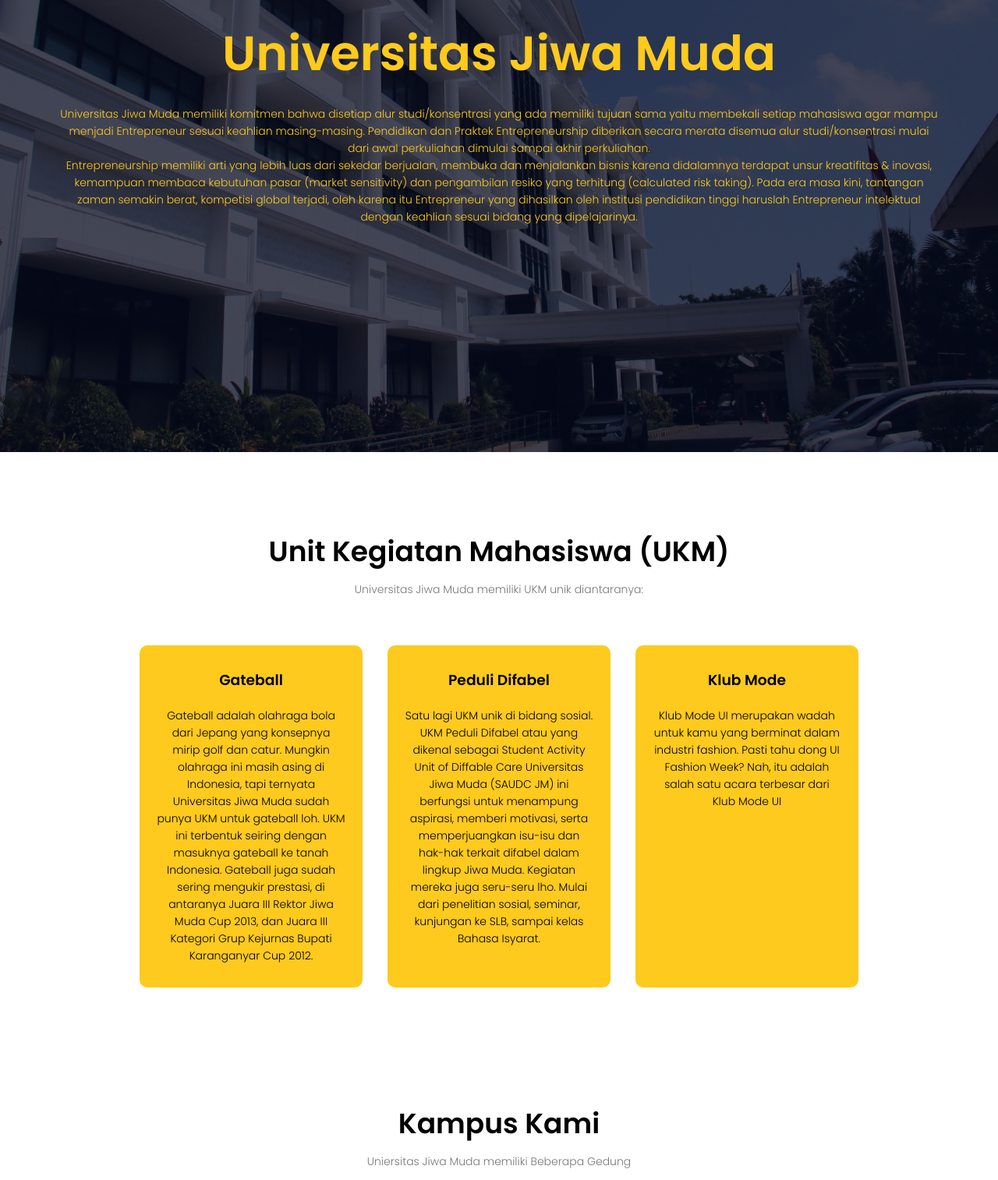
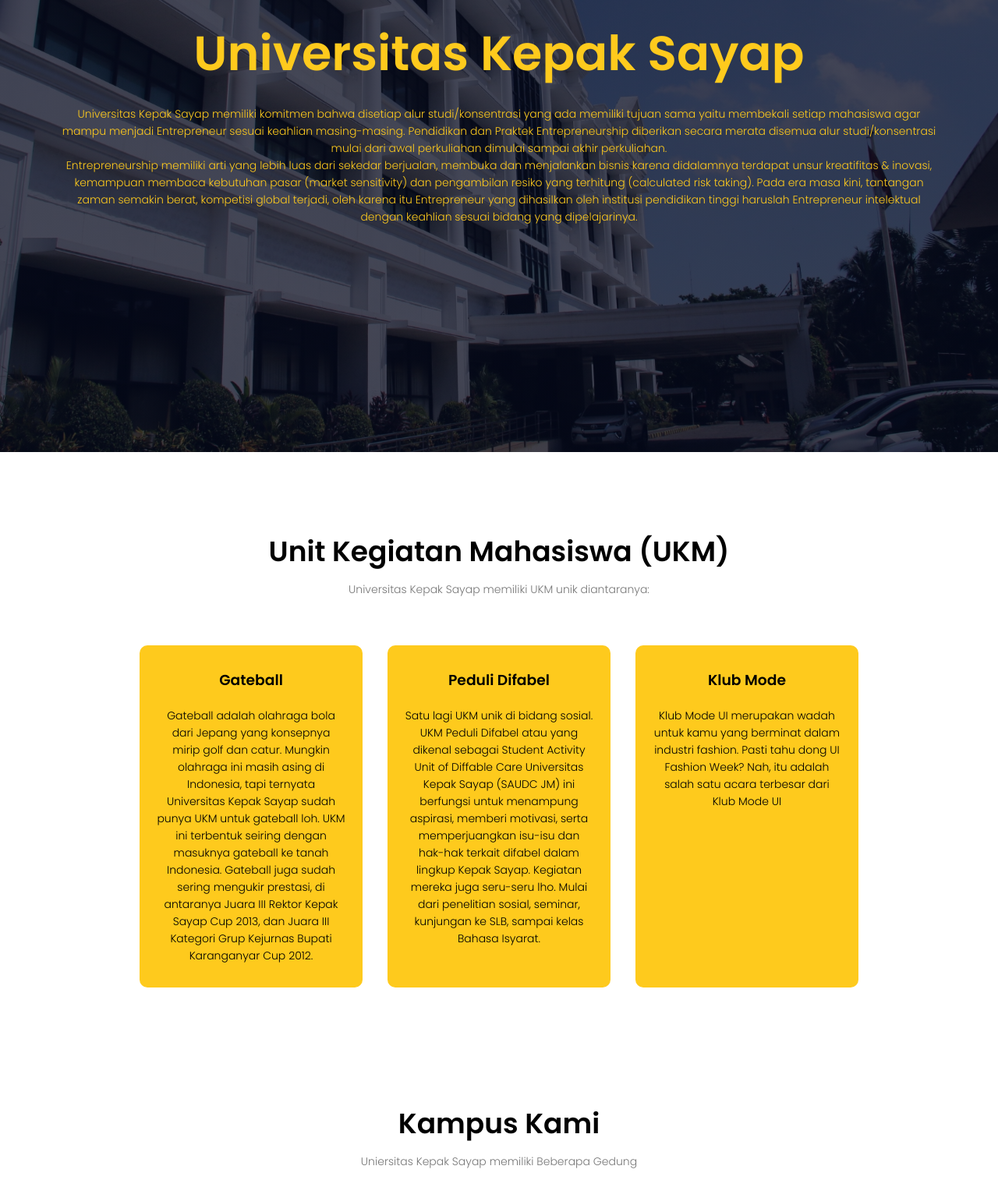
Before and after one commit to wedanaadi/college-website-baba-ujian, a plain HTML site: page index.html in a window 1280 px wide. Shown: the part 220-1734 px from the top of the page at 78% size. Drawn offline with Linux system fonts and the light colour scheme.

Commit message:
Update index.html

```diff
--- a/index.html
+++ b/index.html
@@ -4,7 +4,7 @@
     <meta charset="UTF-8">
     <meta http-equiv="X-UA-Compatible" content="IE=edge">
     <meta name="viewport" content="width=device-width, initial-scale=1.0">
-    <title>Universitas Jiwa Muda</title>
+    <title>Universitas Kepak Sayap</title>
     <link rel="stylesheet" href="style.css">
     <link rel="preconnect" href="https://fonts.googleapis.com">
     <link rel="preconnect" href="https://fonts.gstatic.com" crossorigin>
@@ -29,8 +29,8 @@
         </nav>
 
         <div class="text-box">
-            <h1>Universitas Jiwa Muda</h1>
-            <p>Universitas Jiwa Muda memiliki komitmen bahwa disetiap alur studi/konsentrasi yang ada memiliki tujuan sama yaitu membekali setiap mahasiswa agar mampu menjadi Entrepreneur sesuai keahlian masing-masing. Pendidikan dan Praktek Entrepreneurship diberikan secara merata disemua alur studi/konsentrasi mulai dari awal perkuliahan dimulai sampai akhir perkuliahan.
+            <h1>Universitas Kepak Sayap</h1>
+            <p>Universitas Kepak Sayap memiliki komitmen bahwa disetiap alur studi/konsentrasi yang ada memiliki tujuan sama yaitu membekali setiap mahasiswa agar mampu menjadi Entrepreneur sesuai keahlian masing-masing. Pendidikan dan Praktek Entrepreneurship diberikan secara merata disemua alur studi/konsentrasi mulai dari awal perkuliahan dimulai sampai akhir perkuliahan.
                 <br>Entrepreneurship memiliki arti yang lebih luas dari sekedar berjualan, membuka dan menjalankan bisnis karena didalamnya terdapat unsur kreatifitas & inovasi, kemampuan membaca kebutuhan pasar (market sensitivity) dan pengambilan resiko yang terhitung (calculated risk taking). Pada era masa kini, tantangan zaman semakin berat, kompetisi global terjadi, oleh karena itu Entrepreneur yang dihasilkan oleh institusi pendidikan tinggi haruslah Entrepreneur intelektual dengan keahlian sesuai bidang yang dipelajarinya.</p>
             <!-- <a href="" class="hero-btn">Visit Us To Know More</a> -->
         </div>
@@ -38,16 +38,16 @@
 
     <section class="course">
         <h1>Unit Kegiatan Mahasiswa (UKM)</h1>
-        <p>Universitas Jiwa Muda memiliki UKM unik diantaranya:</p>
+        <p>Universitas Kepak Sayap memiliki UKM unik diantaranya:</p>
 
         <div class="row">
             <div class="course-col">
                 <h3>Gateball</h3>
-                <p>Gateball adalah olahraga bola dari Jepang yang konsepnya mirip golf dan catur. Mungkin olahraga ini masih asing di Indonesia, tapi ternyata Universitas Jiwa Muda sudah punya UKM untuk gateball loh. UKM ini terbentuk seiring dengan masuknya gateball ke tanah Indonesia. Gateball juga sudah sering mengukir prestasi, di antaranya Juara III Rektor Jiwa Muda Cup 2013, dan Juara III Kategori Grup Kejurnas Bupati Karanganyar Cup 2012.</p>
+                <p>Gateball adalah olahraga bola dari Jepang yang konsepnya mirip golf dan catur. Mungkin olahraga ini masih asing di Indonesia, tapi ternyata Universitas Kepak Sayap sudah punya UKM untuk gateball loh. UKM ini terbentuk seiring dengan masuknya gateball ke tanah Indonesia. Gateball juga sudah sering mengukir prestasi, di antaranya Juara III Rektor Kepak Sayap Cup 2013, dan Juara III Kategori Grup Kejurnas Bupati Karanganyar Cup 2012.</p>
             </div>
             <div class="course-col">
                 <h3>Peduli Difabel</h3>
-                <p>Satu lagi UKM unik di bidang sosial. UKM Peduli Difabel atau yang dikenal sebagai Student Activity Unit of Diffable Care Universitas Jiwa Muda (SAUDC JM) ini berfungsi untuk menampung aspirasi, memberi motivasi, serta memperjuangkan isu-isu dan hak-hak terkait difabel dalam lingkup Jiwa Muda. Kegiatan mereka juga seru-seru lho. Mulai dari penelitian sosial, seminar, kunjungan ke SLB, sampai kelas Bahasa Isyarat. </p>
+                <p>Satu lagi UKM unik di bidang sosial. UKM Peduli Difabel atau yang dikenal sebagai Student Activity Unit of Diffable Care Universitas Kepak Sayap (SAUDC JM) ini berfungsi untuk menampung aspirasi, memberi motivasi, serta memperjuangkan isu-isu dan hak-hak terkait difabel dalam lingkup Kepak Sayap. Kegiatan mereka juga seru-seru lho. Mulai dari penelitian sosial, seminar, kunjungan ke SLB, sampai kelas Bahasa Isyarat. </p>
             </div>
             <div class="course-col">
                 <h3>Klub Mode</h3>
@@ -58,7 +58,7 @@
 
     <section class="campus">
         <h1>Kampus Kami</h1>
-        <p>Uniersitas Jiwa Muda memiliki Beberapa Gedung</p>
+        <p>Uniersitas Kepak Sayap memiliki Beberapa Gedung</p>
 
         <div class="row">
             <div class="campus-col">
@@ -84,30 +84,30 @@
 
     <section class="facilities">
         <h1>Fasilitas Kami</h1>
-        <p>Untuk menunjang proses belajar-mengajar, Jiwa Muda menyediakan berbagai fasilitas perkuliahan yang lengkap.</p>
+        <p>Untuk menunjang proses belajar-mengajar, Kepak Sayap menyediakan berbagai fasilitas perkuliahan yang lengkap.</p>
 
         <div class="row">
             <div class="facilities-col">
                 <img src="img/library.png">
                 <h3>Perpustakaan</h3>
-                <p>Universitas Jiwa Muda dilengkapi sarana referensi perpustakaan tidak hanya pencarian buku secara manual tetapi juga telah berbasis digital library.</p>
+                <p>Universitas Kepak Sayap dilengkapi sarana referensi perpustakaan tidak hanya pencarian buku secara manual tetapi juga telah berbasis digital library.</p>
             </div>
             <div class="facilities-col">
                 <img src="img/basketball.png">
                 <h3>Area Olahraga</h3>
-                <p>Universitas Jiwa Muda dilengkapi sarana Olahraga salah satunya Basket</p>
+                <p>Universitas Kepak Sayap dilengkapi sarana Olahraga salah satunya Basket</p>
             </div>
             <div class="facilities-col">
                 <img src="img/cafeteria.png">
                 <h3>Kantin</h3>
-                <p>Kantin Universitas Jiwa Muda salah satu sarana prasarana yang banyak diminati para mahasiswa. Di tempat ini, mahasiswa dapat berbaur satu sama lain untuk menikmati hidangan menu yang beraneka ragam. Selain itu, kantin Unibos juga telah mengaplikasikan sistem sebagai kantin ruang terbuka bebas asap rokok dan bebas penggunaan plastik. Sehingga sangat mendukung untuk go green dan cinta lingkungan. </p>
+                <p>Kantin Universitas Kepak Sayap salah satu sarana prasarana yang banyak diminati para mahasiswa. Di tempat ini, mahasiswa dapat berbaur satu sama lain untuk menikmati hidangan menu yang beraneka ragam. Selain itu, kantin Unibos juga telah mengaplikasikan sistem sebagai kantin ruang terbuka bebas asap rokok dan bebas penggunaan plastik. Sehingga sangat mendukung untuk go green dan cinta lingkungan. </p>
             </div>
         </div>
     </section>
 
     <section class="course">
         <h1>Jalur Masuk</h1>
-        <p>Jalur masuk Universitas Jiwa Muda</p>
+        <p>Jalur masuk Universitas Kepak Sayap</p>
 
         <div class="row">
             <div class="course-col">
@@ -133,7 +133,7 @@
             <div class="testimonials-col">
                 <img src="img/user1.jpg">
                 <div>
-                    <p>Kuliah di UJM sangat menyenangkan, ayo bergabung di Universitas Jiwa Muda</p>
+                    <p>Kuliah di UJM sangat menyenangkan, ayo bergabung di Universitas Kepak Sayap</p>
                     <h3>Novia Handayani</h3>
                     <i class="fas fa-star"></i>
                     <i class="fas fa-star"></i>
@@ -145,7 +145,7 @@
             <div class="testimonials-col">
                 <img src="img/user2.jpg">
                 <div>
-                    <p>Fasilitas di Universitas Jiwa Muda sanggat baik, dosennya ramah-ramah</p>
+                    <p>Fasilitas di Universitas Kepak Sayap sanggat baik, dosennya ramah-ramah</p>
                     <h3>Andi Laksmana</h3>
                     <i class="fas fa-star"></i>
                     <i class="fas fa-star"></i>
```
